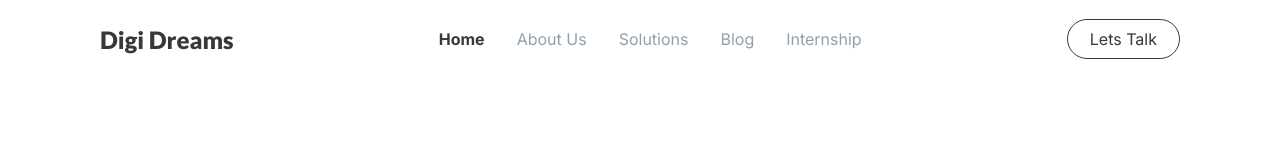
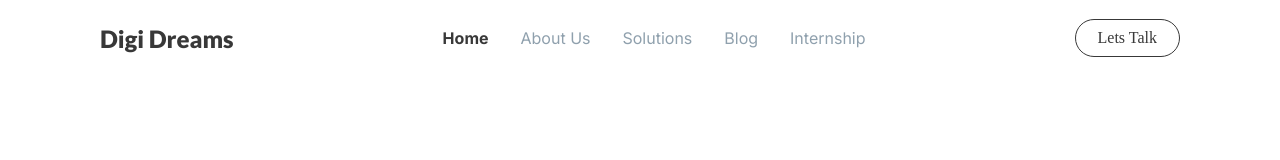
Before and after one commit to dhmzzfebri/Learn-Reactjs, a Next.js app: page / in a window 1280 px wide. Shown: the top 160 px of the page. Built offline with nearby package versions, Linux system fonts and the light colour scheme.

Commit message:
refactor: move component

```diff
--- a/components/navbar/menu.tsx
+++ b/components/navbar/menu.tsx
@@ -17,16 +17,14 @@ import { lato } from '@/app/fonts';
 import { inter } from '@/app/fonts';
 
 interface HamburgerProps {
-  handleShow: () => void;
   condition: boolean;
 }
 
-export default function Menu({ handleShow, condition }: HamburgerProps) {
+export default function Menu({ condition }: HamburgerProps) {
   const pathName = usePathname();
 
   return (
     <>
-      <NavWrapper>
       <TitleContainer>
         <Link href={'/'}>
           <h1 className={lato.className}>Digi Dreams</h1>
@@ -62,18 +60,6 @@ export default function Menu({ handleShow, condition }: HamburgerProps) {
           </Link>
         </ContactContainer>
       </MenuContainer>
-
-        <HamburgerContainer className={inter.className}>
-          <Link data-testid="dekstop-contact" href={'contact'}>
-            Lets Talk
-          </Link>
-          <HamburgerIcon data-testid="hamburger-icon" onClick={handleShow}>
-            <FirstSpan $isShow={condition}></FirstSpan>
-            <SecondSpan $isShow={condition}></SecondSpan>
-            <ThirdSpan $isShow={condition}></ThirdSpan>
-          </HamburgerIcon>
-        </HamburgerContainer>
-      </NavWrapper>
     </>
   );
 }
--- a/components/navbar/navbar.tsx
+++ b/components/navbar/navbar.tsx
@@ -2,6 +2,15 @@ import { useState } from 'react';
 import Container from '../containerComponents/container';
 import PaddingContainer from '../paddingContainer/paddingContainer';
 import Menu from './menu';
+import {
+  NavWrapper,
+  HamburgerContainer,
+  HamburgerIcon,
+  FirstSpan,
+  SecondSpan,
+  ThirdSpan,
+} from './navbar.style';
+import Link from 'next/link';
 
 export default function Navbar() {
   const [isShow, setIsShow] = useState(false);
@@ -13,7 +22,19 @@ export default function Navbar() {
   return (
     <Container element="nav" position="fixed">
       <PaddingContainer childContainer={false}>
-        <Menu handleShow={handleShow} condition={isShow} />
+        <NavWrapper>
+          <Menu condition={isShow} />
+          <HamburgerContainer>
+            <Link data-testid="dekstop-contact" href={'contact'}>
+              Lets Talk
+            </Link>
+            <HamburgerIcon data-testid="hamburger-icon" onClick={handleShow}>
+              <FirstSpan $isShow={isShow}></FirstSpan>
+              <SecondSpan $isShow={isShow}></SecondSpan>
+              <ThirdSpan $isShow={isShow}></ThirdSpan>
+            </HamburgerIcon>
+          </HamburgerContainer>
+        </NavWrapper>
       </PaddingContainer>
     </Container>
   );
```
Lines whose indentation alone changed are shown as unchanged.
